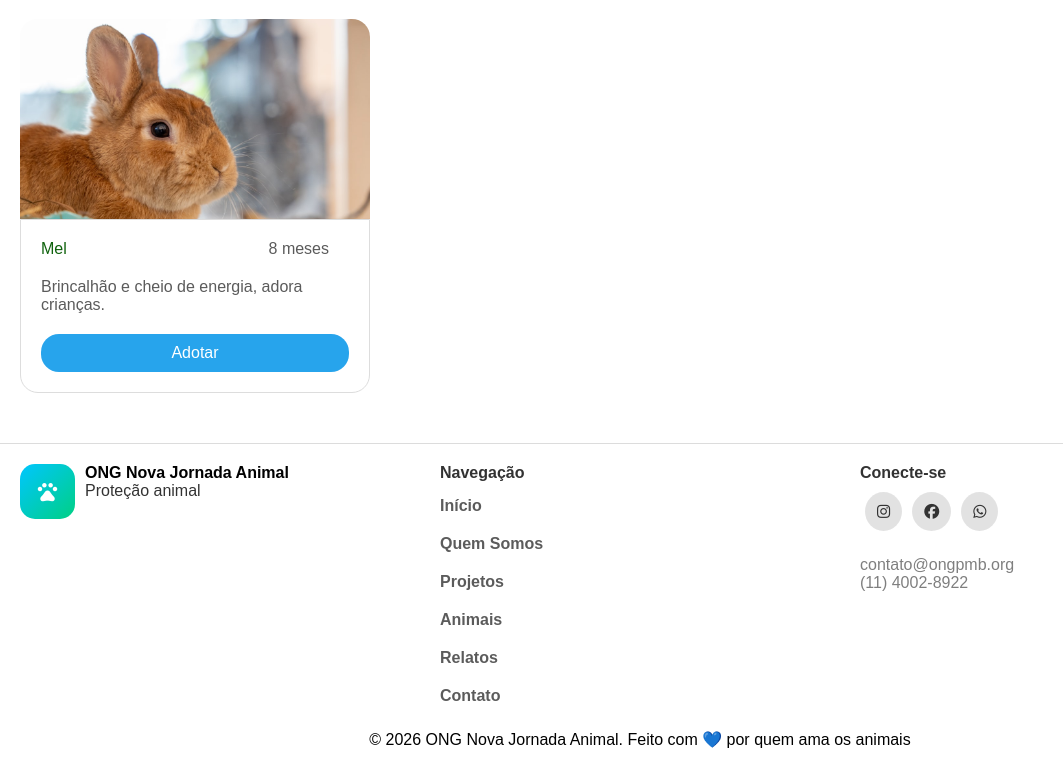
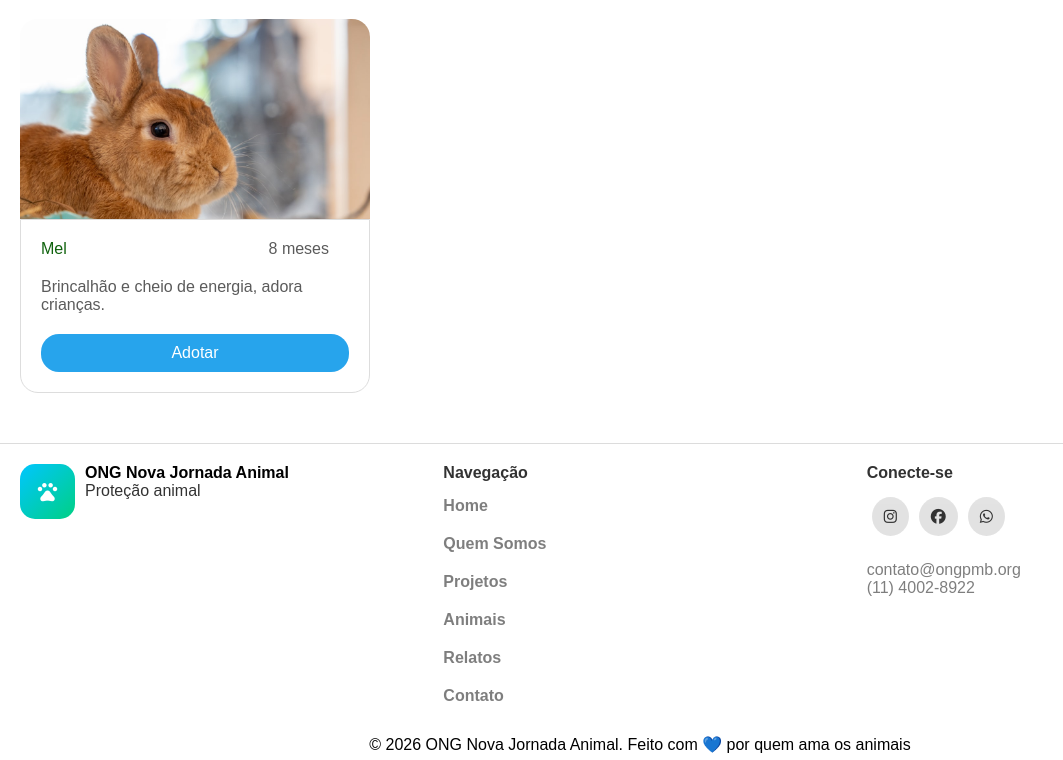
Before and after one commit to BrunoGomes13/ONG-Nova-Jornada, a React (Create React App) app: page / in a window 1280 px wide. Shown: the part 2037-2797 px from the top of the page, without its empty margins (0-1063 px from the left). Built offline with nearby package versions, Linux system fonts and the light colour scheme.

Commit message:
Colocando as letras Maiusculas nos arquivos dos componentes

```diff
--- a/src/components/Footer/Footer.css
+++ b/src/components/Footer/Footer.css
@@ -15,7 +15,7 @@
     display: grid;
     grid-template-columns: 1fr 1fr 1fr;
     justify-items: left;
-    gap: 20px;
+    gap: 30px;
     background-color: var(--cor-fundo);
     padding: var(--p-20);
     max-width: 100%;
@@ -28,11 +28,14 @@
 .rodape .menu-navegacao ul{
         display: grid;
         grid-template-columns: 1fr;
-        gap: 10px;
+        gap: 20px;
+}
+.rodape .menu-navegacao li{
+    opacity: 0.5;
 }
 h4{
     opacity: 0.8;
-    margin-bottom: 10px;
+    margin-bottom: 15px;
 }
 .redes-sociais .fa-brands{
     display: inline-block;
@@ -54,7 +57,7 @@ h4{
     grid-column: span 3;
     text-align: center;
 }
-/*  */
+/* Adicionando Cores aos Icones das redes sociais */
 .redes-sociais .fa-brands.fa-instagram:hover{
     transition: .3s ease;
     background: linear-gradient(
@@ -80,7 +83,7 @@ h4{
     #128c7e
   );
 }
-.rodape .menu-navegacao a:hover{
+.rodape .menu-navegacao li:hover{
     color:#00c6ff;
     background-color: transparent;
     padding: 0;
--- a/src/components/Footer/Footer.js
+++ b/src/components/Footer/Footer.js
@@ -1,5 +1,6 @@
 import "./Footer.css";
 import "../Header/Header.css";
+import { Link } from "react-router-dom";
 function Footer() {
     return (
 
@@ -14,12 +15,12 @@ function Footer() {
             <nav className="menu-navegacao" aria-label="Menu-Segundário">
                 <h4>Navegação</h4>
                 <ul>
-                    <li><a href="/">Início</a></li>
-                    <li><a href="/quem-somos">Quem Somos</a></li>
-                    <li><a href="/projetos">Projetos</a></li>
-                    <li><a href="/animais">Animais</a></li>
-                    <li><a href="/relatos">Relatos</a></li>
-                    <li><a href="/contato">Contato</a></li>
+                    <Link to="/"><li>Home</li></Link>
+                    <Link to="/quem-somos"><li>Quem Somos</li></Link>
+                    <Link to="/projetos"><li>Projetos</li></Link>
+                    <Link to="/animais"><li>Animais</li></Link>
+                    <Link to="/relatos"><li>Relatos</li></Link>
+                    <Link to="/contato"><li>Contato</li></Link>
                 </ul>
             </nav>
             <div className="redes-sociais">
--- a/src/components/Header/Header.css
+++ b/src/components/Header/Header.css
@@ -1,17 +1,19 @@
-*{
+* {
     margin: 0;
     padding: 0;
     box-sizing: border-box;
     font-family: "Bungee", sans-serif;
 }
-:root{
+
+:root {
     --cor-fundo: #ffffff;
     --cor-texto: #000;
     --p-20: 20px;
-    --fs:16px;
-    --linear-gdt:linear-gradient(135deg, #00c6ff,#00d084);
+    --fs: 16px;
+    --linear-gdt: linear-gradient(135deg, #00c6ff, #00d084);
 }
-.cabecalho{
+
+.cabecalho {
     display: flex;
     align-items: center;
     justify-content: space-between;
@@ -22,26 +24,32 @@
     flex-wrap: wrap;
     border-bottom: 1px solid #dcdcdc;
 }
-.logo{
+
+.logo {
     display: flex;
     align-items: center;
     gap: 10px;
 }
-.logo .material-symbols-outlined{
+
+.logo .material-symbols-outlined {
     background: var(--linear-gdt);
     color: var(--cor-fundo);
     font-size: 25px;
     padding: 15px;
     border-radius: 15px;
 }
-.logo span{
+
+.logo span {
     font-size: var(--fs);
     font-weight: bold;
 }
-.logo p{
+
+.logo p {
     opacity: 0.8;
 }
-.menu-navegacao li, .menu-navegacao li a{
+
+.menu-navegacao li,
+.menu-navegacao li a {
     list-style: none;
     text-decoration: none;
     font-size: var(--fs);
@@ -49,47 +57,58 @@
     opacity: 0.8;
     font-weight: bold;
     transition: .3s ease;
-    padding: 5px 0px;
+    background-color: transparent;
 }
-ul{
+.cabecalho .menu-navegacao.animacao li a{
+    padding: 10px 8px;
+}
+ul {
     display: flex;
     flex-wrap: wrap;
     gap: 30px;
 }
-.acoes-usuario{
+
+.acoes-usuario {
     display: flex;
     gap: 20px;
     align-items: center;
 }
-button{
+
+button {
     border: 1px solid #dcdcdc;
     background-color: transparent;
 }
+
 .material-symbols-outlined {
-  font-variation-settings:
-  'FILL' 0,
-  'wght' 300,
-  'GRAD' 0,
-  'opsz' 16
+    font-variation-settings:
+        'FILL' 0,
+        'wght' 300,
+        'GRAD' 0,
+        'opsz' 16
 }
-.btn-login,.btn-adotar{
+
+.btn-login,
+.btn-adotar {
     display: flex;
     align-items: center;
-    gap:10px;
+    gap: 10px;
     padding: 8px;
     font-weight: bold;
     border-radius: 18px;
     transition: .3s ease;
 }
-.btn-adotar{
+
+.btn-adotar {
     background: var(--linear-gdt);
     color: #fff;
 }
 /* HOVER == QUANDO O USUÁRIO PASSA O MOUSE POR CIMA */
-.btn-login:hover, .btn-adotar:hover{
+.btn-login:hover,
+.btn-adotar:hover {
     opacity: 0.5;
 }
-.menu-navegacao li a:hover{
+
+.menu-navegacao li a:hover {
     background: #e0e0e0;
     padding: 10px 8px;
     border-radius: 18px;
--- a/src/components/Header/Header.js
+++ b/src/components/Header/Header.js
@@ -10,7 +10,7 @@ function Header() {
           <p>Proteção animal</p>
         </div>
       </div>
-      <nav className="menu-navegacao" aria-label="Menu-Principal">
+      <nav className="menu-navegacao animacao" aria-label="Menu-Principal">
         <ul>
           <li><Link to="/">Início</Link></li>
           <li><Link to="/quem-somos">Quem Somos</Link></li>
@@ -22,7 +22,7 @@ function Header() {
       </nav>
       <div className="acoes-usuario">
         <button className="btn-login" ><span className="material-symbols-outlined">login</span>Entrar</button>
-        <button className="btn-adotar" ><span className="material-symbols-outlined">favorite</span>Adote-me</button>
+        <Link to="/animais"><button className="btn-adotar" ><span className="material-symbols-outlined">favorite</span>Adote-me</button></Link>
       </div>
     </header>
   );
--- a/src/components/cardAnimals/cardAnimals.js
+++ b/src/components/cardAnimals/cardAnimals.js
@@ -1,5 +1,5 @@
-import "../../components/cardInformation/card.css";
-import "./cardAnimals.css";
+import "../CardInformation/Card.css";
+import "./CardAnimals.css";
 import foto from "../../assents/animals/foto.jpg";
 import foto1 from "../../assents/animals/thor.jpg";
 import foto2 from "../../assents/animals/luna.jpg";
--- a/src/components/cardInformation/card.js
+++ b/src/components/cardInformation/card.js
@@ -1,4 +1,4 @@
-import "./card.css";
+import "./Card.css";
 
 function Card() {
     return (
--- a/src/components/cardProjects/project.js
+++ b/src/components/cardProjects/project.js
@@ -1,4 +1,4 @@
-import "./project.css";
+import "./Project.css";
 import foto1 from "../../assents/projects/card-1.jpg";
 import foto2 from "../../assents/projects/card-2.jpg";
 import foto3 from "../../assents/projects/card-3.jpg";
--- a/src/pages/Animais/Animais.js
+++ b/src/pages/Animais/Animais.js
@@ -1,6 +1,6 @@
 import Header from "../../components/Header/Header";
 import Footer from "../../components/Footer/Footer";
-import CardAnimals from "../../components/cardAnimals/cardAnimals";
+import CardAnimals from "../../components/CardAnimals/CardAnimals";
 
 function Animais() {
     return (
--- a/src/pages/Projetos/Projetos.js
+++ b/src/pages/Projetos/Projetos.js
@@ -1,6 +1,6 @@
 import Header from "../../components/Header/Header";
 import Footer from "../../components/Footer/Footer";
-import CardProject from "../../components/cardProjects/project";
+import CardProject from "../../components/CardProjects/Project";
 
 function Projetos() {
     return (
--- a/src/pages/home/home.js
+++ b/src/pages/home/home.js
@@ -3,9 +3,9 @@ import React from "react";
 import Header from "../../components/Header/Header";
 import Footer from "../../components/Footer/Footer";
 import logo from "../../assents/animals/foto.jpg";
-import Card from "../../components/cardInformation/card"
-import CardProject from "../../components/cardProjects/project";
-import CardAnimals from "../../components/cardAnimals/cardAnimals";
+import Card from "../../components/CardInformation/Card"
+import CardProject from "../../components/CardProjects/Project";
+import CardAnimals from "../../components/CardAnimals/CardAnimals";
 import { Link } from "react-router-dom";
 function Home() {
   return (
```
